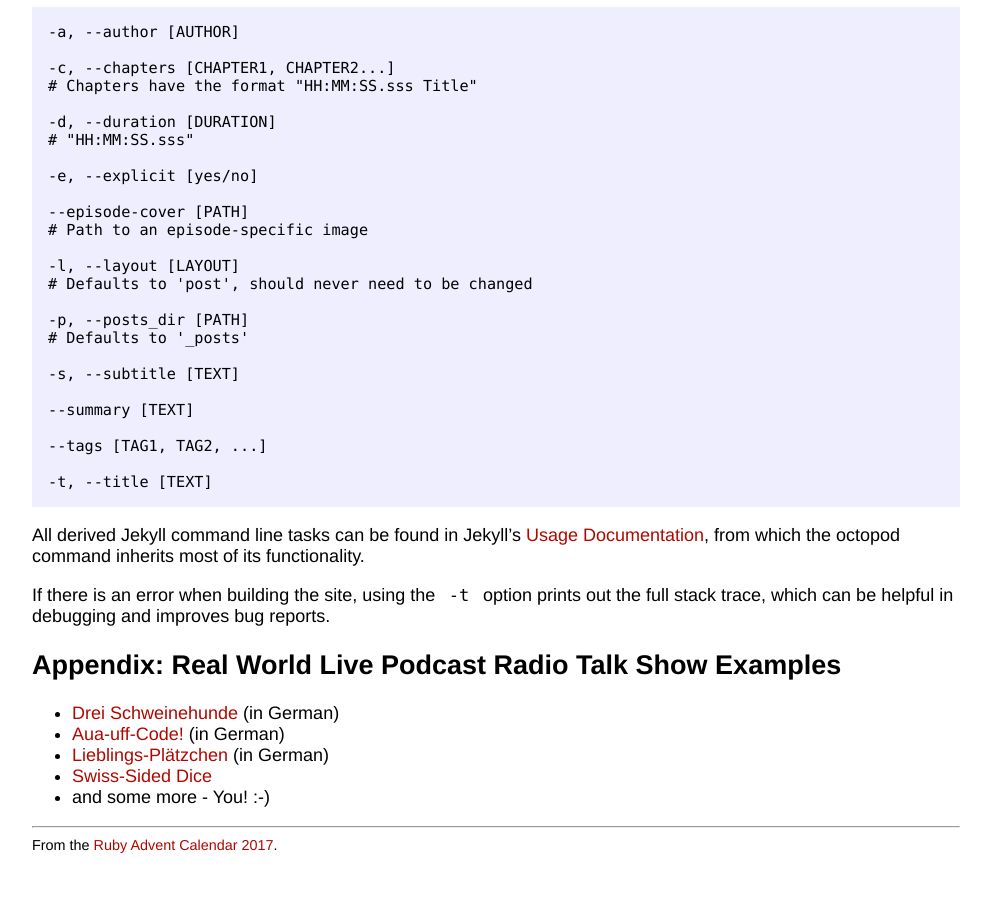
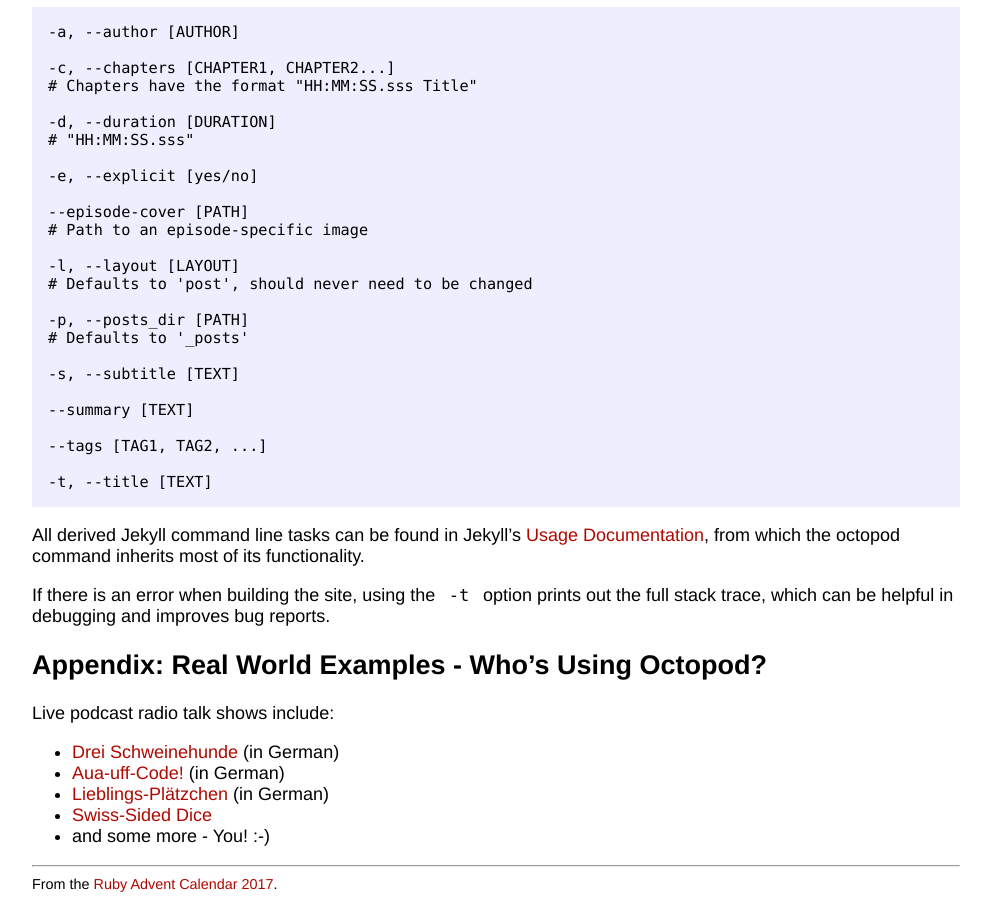
Before and after one commit to wongatron/calendar, a Jekyll site: the page built from 11-jekyll-octopod.md, in a window 1280 px wide and 900 px high, scrolled down 4796 px. Shown: the whole window, without its empty margins (144-1135 px from the left). Built offline with Jekyll 4.4.1, drawn with Linux system fonts in a browser that asks for light colours; our own code applies the rules of GitHub Pages for plain Markdown files; before the commit the page ends 5657 px from its top, so only the background shows below that.

Commit message:
Update 11-jekyll-octopod.md

```diff
--- a/11-jekyll-octopod.md
+++ b/11-jekyll-octopod.md
@@ -252,7 +252,9 @@ out the full stack trace, which can be helpful in debugging and improves bug rep
 
 
 
-## Appendix: Real World Live Podcast Radio Talk Show Examples
+## Appendix: Real World Examples - Who's Using Octopod?
+
+Live podcast radio talk shows include:
 
 - [Drei Schweinehunde](https://3-schweinehun.de) (in German)
 - [Aua-uff-Code!](https://aua-uff-co.de) (in German)
```
